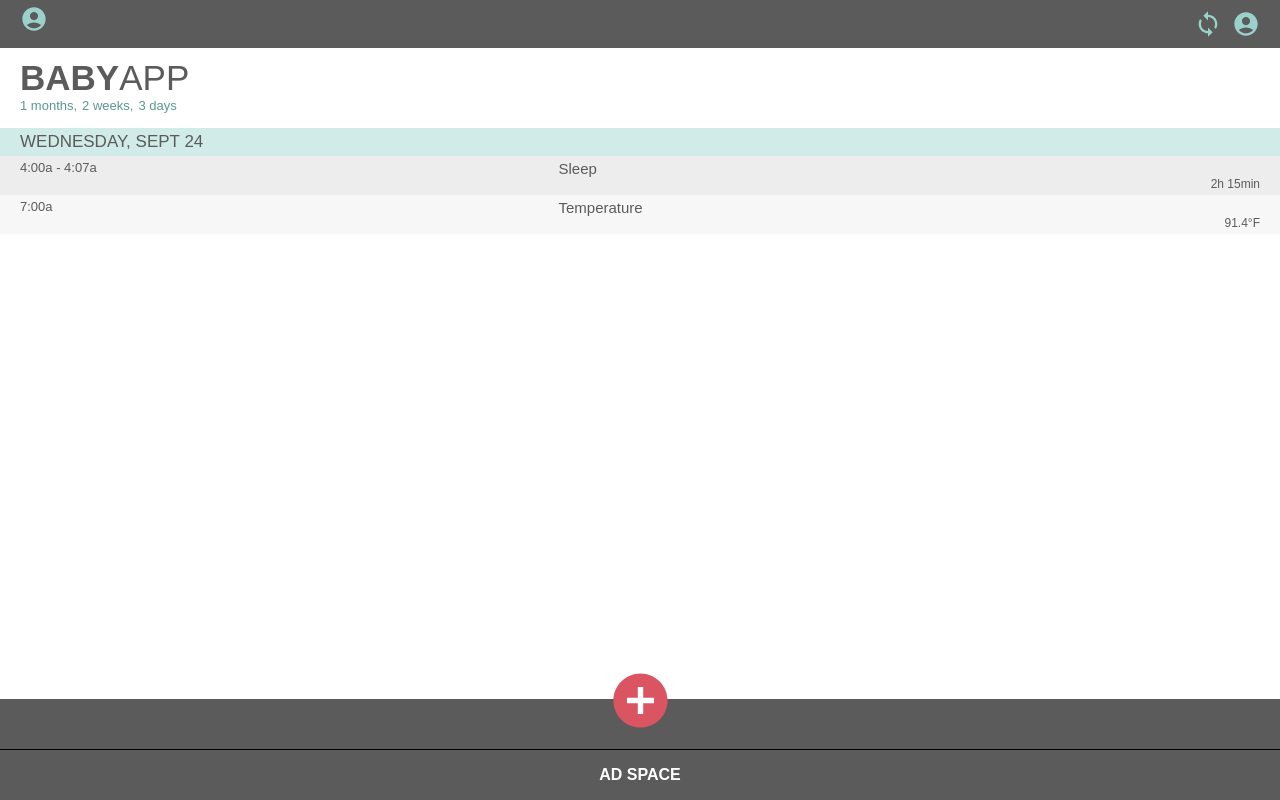
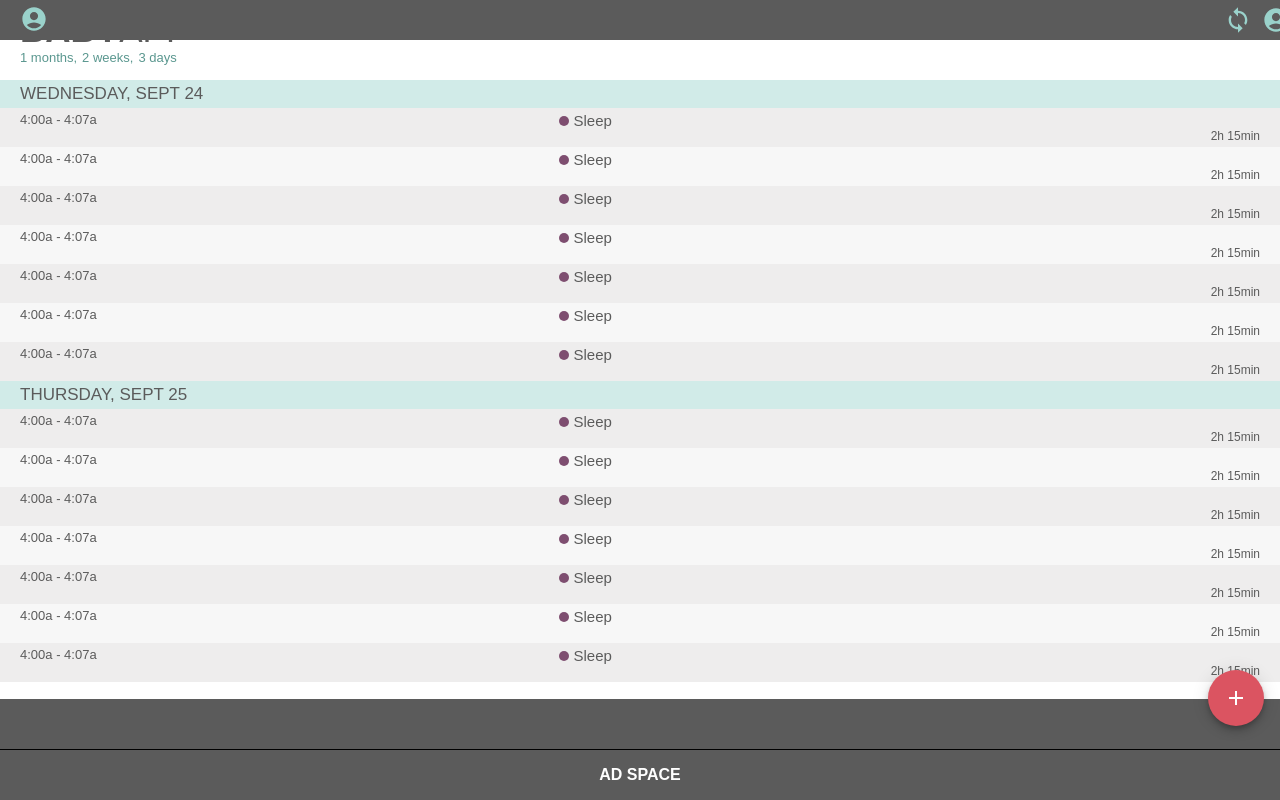
Before and after one commit to joewickes/baby-app-web, a React (Create React App) app: page / in a window 1280 px wide. Built offline with nearby package versions, Linux system fonts and the light colour scheme; what dotenv-expand would draw is missing.

Commit message:
Lay out all basic styling for home page (Create DaySchedule component

```diff
--- a/package.json
+++ b/package.json
@@ -17,6 +17,7 @@
     "mui": "^0.0.1",
     "react": "^17.0.2",
     "react-dom": "^17.0.2",
+    "react-floating-button": "^1.1.1",
     "react-router-dom": "^6.0.2",
     "react-scripts": "4.0.3",
     "web-vitals": "^1.0.1"
--- a/src/App.js
+++ b/src/App.js
@@ -1,10 +1,138 @@
+import React from 'react';
 // style
-// icon
+
+// components
+import DaySchedule from './components/DaySchedule';
+
+// icons
 import { AccountCircleSharp, SyncSharp } from '@mui/icons-material';
-import { AddCircleSharp } from '@mui/icons-material';
+import { SpeedDial, SpeedDialIcon, SpeedDialAction } from '@mui/material';
+
 import './styles/App.css';
 
-function App() {
+const App = () => {
+  const actions = [
+    { name: 'a', backgroundColor: '#FED766', type: 'breastfeeding' },
+    { name: 'as', backgroundColor: '#3581B8', type: 'bottle' },
+    { name: 'asd', backgroundColor: '#AA8574', type: 'diaper' },
+    { name: 'asdf', backgroundColor: '#7E4E70', type: 'sleep' },
+    { name: 'f', backgroundColor: '#259393', type: 'bath' },
+    { name: 'df', backgroundColor: '#04724D', type: 'medicine' },
+    { name: 'sdf', backgroundColor: '#830B33', type: 'temperature' },
+  ];
+
+  const schedule = [
+    {
+      id: 'balksada',
+      date: 'WEDNESDAY, SEPT 24',
+      entries: [
+        {
+          time: '4:00a - 4:07a',
+          backgroundColor: '#7E4E70',
+          title: 'Sleep',
+          notes: '2h 15min',
+          color: '#7E4E70',
+        },
+        {
+          time: '4:00a - 4:07a',
+          backgroundColor: '#7E4E70',
+          title: 'Sleep',
+          notes: '2h 15min',
+          color: '#7E4E70',
+        },
+        {
+          time: '4:00a - 4:07a',
+          backgroundColor: '#7E4E70',
+          title: 'Sleep',
+          notes: '2h 15min',
+          color: '#7E4E70',
+        },
+        {
+          time: '4:00a - 4:07a',
+          backgroundColor: '#7E4E70',
+          title: 'Sleep',
+          notes: '2h 15min',
+          color: '#7E4E70',
+        },
+        {
+          time: '4:00a - 4:07a',
+          backgroundColor: '#7E4E70',
+          title: 'Sleep',
+          notes: '2h 15min',
+          color: '#7E4E70',
+        },
+        {
+          time: '4:00a - 4:07a',
+          backgroundColor: '#7E4E70',
+          title: 'Sleep',
+          notes: '2h 15min',
+          color: '#7E4E70',
+        },
+        {
+          time: '4:00a - 4:07a',
+          backgroundColor: '#7E4E70',
+          title: 'Sleep',
+          notes: '2h 15min',
+          color: '#7E4E70',
+        },
+      ],
+    },
+    {
+      id: 'balksada',
+      date: 'THURSDAY, SEPT 25',
+      entries: [
+        {
+          time: '4:00a - 4:07a',
+          backgroundColor: '#7E4E70',
+          title: 'Sleep',
+          notes: '2h 15min',
+          color: '#7E4E70',
+        },
+        {
+          time: '4:00a - 4:07a',
+          backgroundColor: '#7E4E70',
+          title: 'Sleep',
+          notes: '2h 15min',
+          color: '#7E4E70',
+        },
+        {
+          time: '4:00a - 4:07a',
+          backgroundColor: '#7E4E70',
+          title: 'Sleep',
+          notes: '2h 15min',
+          color: '#7E4E70',
+        },
+        {
+          time: '4:00a - 4:07a',
+          backgroundColor: '#7E4E70',
+          title: 'Sleep',
+          notes: '2h 15min',
+          color: '#7E4E70',
+        },
+        {
+          time: '4:00a - 4:07a',
+          backgroundColor: '#7E4E70',
+          title: 'Sleep',
+          notes: '2h 15min',
+          color: '#7E4E70',
+        },
+        {
+          time: '4:00a - 4:07a',
+          backgroundColor: '#7E4E70',
+          title: 'Sleep',
+          notes: '2h 15min',
+          color: '#7E4E70',
+        },
+        {
+          time: '4:00a - 4:07a',
+          backgroundColor: '#7E4E70',
+          title: 'Sleep',
+          notes: '2h 15min',
+          color: '#7E4E70',
+        },
+      ],
+    },
+  ];
   return (
     <div className="App">
       <header className="Header">
@@ -38,45 +166,37 @@ function App() {
         </div>
 
         <div className="Schedule">
-          <h2 className="date">WEDNESDAY, SEPT 24</h2>
-          <ul>
-            <li className="gray entry">
-              <div className="schedule-left">
-                <p className="schedule-time">4:00a - 4:07a</p>
-              </div>
-              <div className="schedule-right">
-                <div className="schedule-title-container">
-                  <p className="schedule-title">Sleep</p>
-                </div>
-                <div className="schedule-notes-container">
-                  <p className="schedule-notes">2h 15min</p>
-                </div>
-              </div>
-            </li>
-            {/* color set by id % 2 === 0 ? darker-gray : lighter-gray */}
-            <li className="smoke entry">
-              <div className="schedule-left">
-                <p className="schedule-time">7:00a</p>
-              </div>
-              <div className="schedule-right">
-                <div className="schedule-title-container">
-                  <p className="schedule-title">Temperature</p>
-                </div>
-                <div className="schedule-notes-container">
-                  <p className="schedule-notes">91.4°F</p>
-                </div>
-              </div>
-            </li>
-          </ul>
+          {schedule.map((day) => {
+            return (
+              <DaySchedule key={day.id} date={day.date} entries={day.entries} />
+            );
+          })}
         </div>
       </section>
       <footer>
         <div className="footer-top">
           <div className="footer-icons-left"></div>
           <div className="footer-add-item-icon-container">
-            <AddCircleSharp className="footer-add-item-icon" />
+            {/* <AddCircleSharp className="footer-add-item-icon" /> */}
+            <SpeedDial
+              ariaLabel="SpeedDial basic example"
+              sx={{ position: 'absolute', bottom: 16, right: 16 }}
+              icon={<SpeedDialIcon />}
+              FabProps={{ style: { backgroundColor: '#db5461' } }}
+              color="#db5461"
+            >
+              {actions.map((action) => (
+                <SpeedDialAction
+                  key={action.name}
+                  FabProps={{
+                    style: { backgroundColor: action.backgroundColor },
+                  }}
+                  // icon={action.icon}
+                  tooltipTitle={action.name}
+                />
+              ))}
+            </SpeedDial>
           </div>
-          <div className="footer-icons-right"></div>
         </div>
         <div className="footer-bottom">
           <div className="ad">
@@ -86,6 +206,6 @@ function App() {
       </footer>
     </div>
   );
-}
+};
 
 export default App;
--- /dev/null
+++ b/src/components/DaySchedule.js
@@ -0,0 +1,51 @@
+import React from 'react';
+
+const DaySchedule = ({ date, entries }) => {
+  return (
+    <>
+      <h2 className="date">{date}</h2>
+      <ul>
+        {entries.map((entry, idx) => {
+          return (
+            <li
+              key={idx + 1000}
+              className={idx % 2 === 0 ? 'gray entry' : 'smoke entry'}
+            >
+              <div className="schedule-left">
+                <p className="schedule-time">{entry.time}</p>
+              </div>
+              <div className="schedule-right">
+                <div className="schedule-title-container">
+                  <div
+                    className="schedule-title-color"
+                    style={{ backgroundColor: entry.backgroundColor }}
+                  ></div>
+                  <p className="schedule-title">{entry.title}</p>
+                </div>
+                <div className="schedule-notes-container">
+                  <p className="schedule-notes">{entry.notes}</p>
+                </div>
+              </div>
+            </li>
+          );
+        })}
+        {/* color set by id % 2 === 0 ? darker-gray : lighter-gray */}
+        {/* <li className="smoke entry">
+          <div className="schedule-left">
+            <p className="schedule-time">7:00a</p>
+          </div>
+          <div className="schedule-right">
+            <div className="schedule-title-container">
+              <p className="schedule-title">Temperature</p>
+            </div>
+            <div className="schedule-notes-container">
+              <p className="schedule-notes">91.4°F</p>
+            </div>
+          </div>
+        </li> */}
+      </ul>
+    </>
+  );
+};
+
+export default DaySchedule;
--- a/src/styles/App.css
+++ b/src/styles/App.css
@@ -16,13 +16,13 @@ darker Gray (Schedule) - #eeeded
 
 Color Wheel:
 pink - #DB5461
-yellow - #FED766
-blue - #3581B8
-brown - #AA8574
-purple - #7E4E70
-blue - #259393
-green - #04724D
-red - #830B33
+yellow/pumping - #FED766
+blue/bottle  - #3581B8
+brown/diaper - #AA8574
+purple/sleep - #7E4E70
+blue/bath - #259393
+green/medicine - #04724D
+red/temperature - #830B33
 
 */
 
@@ -60,9 +60,12 @@ ul {
   display: flex;
   flex-flow: row nowrap;
   justify-content: space-between;
-  height: 6vh;
+  height: 40px;
   background-color: #5b5b5b;
   padding: 0px 15px;
+  position: fixed;
+  top: 0;
+  width: 100%;
 }
 
 .header-left {
@@ -87,6 +90,7 @@ ul {
   justify-content: center;
   align-items: center;
   height: 100%;
+  width: auto;
 }
 
 .Main {
@@ -110,6 +114,10 @@ ul {
 }
 
 /* Schedule */
+
+.Schedule {
+  padding-bottom: 101px;
+}
 
 .date {
   margin: 0px;
@@ -153,7 +161,15 @@ ul {
 
 .schedule-title-container {
   display: flex;
+  align-items: center;
   flex-flow: row nowrap;
+}
+
+.schedule-title-color {
+  width: 10px;
+  height: 10px;
+  border-radius: 50%;
+  margin-right: 5px;
 }
 
 .schedule-title {
@@ -188,7 +204,7 @@ footer {
   display: flex;
   flex-flow: row nowrap;
   width: 100%;
-  justify-content: space-evenly;
+  justify-content: space-between;
   height: 50px;
 }
 
@@ -197,20 +213,8 @@ footer {
   height: 10px;
 }
 
-.footer-add-item-icon-container {
-  background-color: #ffffff;
-  display: flex;
-  align-items: center;
-  justify-content: center;
-  overflow: visible;
-  height: 30px;
-  width: 30px;
-  transform: translate(0px, -14px);
-}
-
-.footer-add-item-icon {
-  color: #db5461 !important;
-  font-size: 65px !important;
+.speed-dial-placement {
+  padding-bottom: 58px !important;
 }
 
 .footer-icons-right {
@@ -227,3 +231,7 @@ footer {
   height: 50px;
   font-weight: bold;
 }
+
+.MuiSpeedDial-root {
+  padding-bottom: 58px;
+}
```
Also changed, not shown: src/ASDF.js (added), 1 other file (tests, documents, lock files or other folders).
